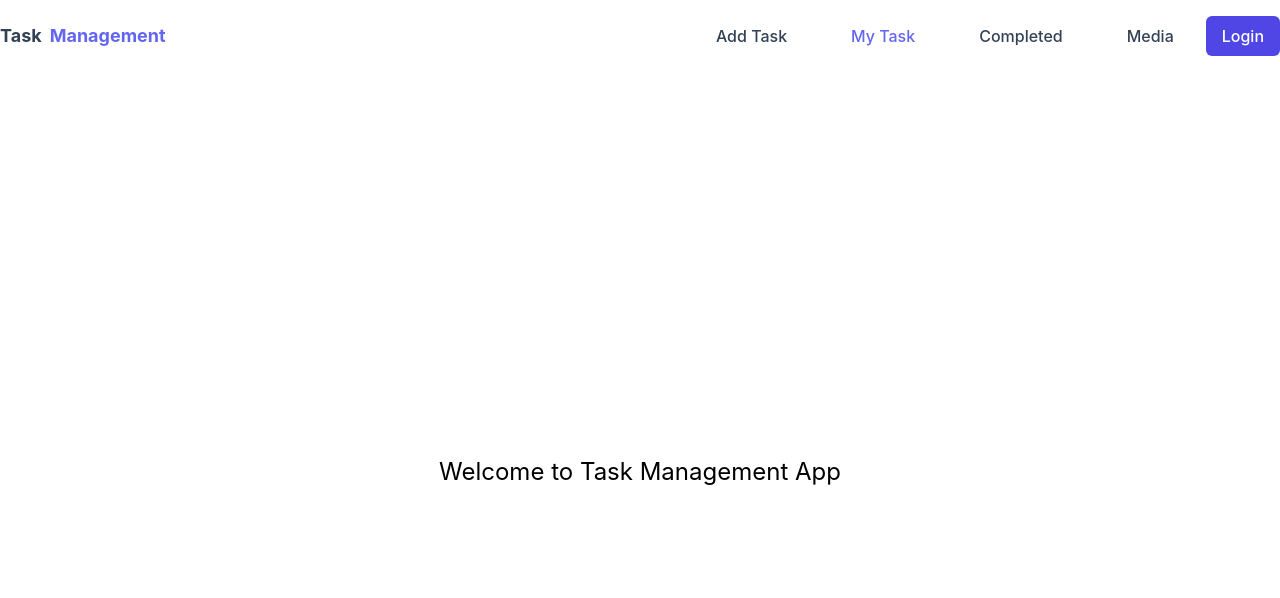
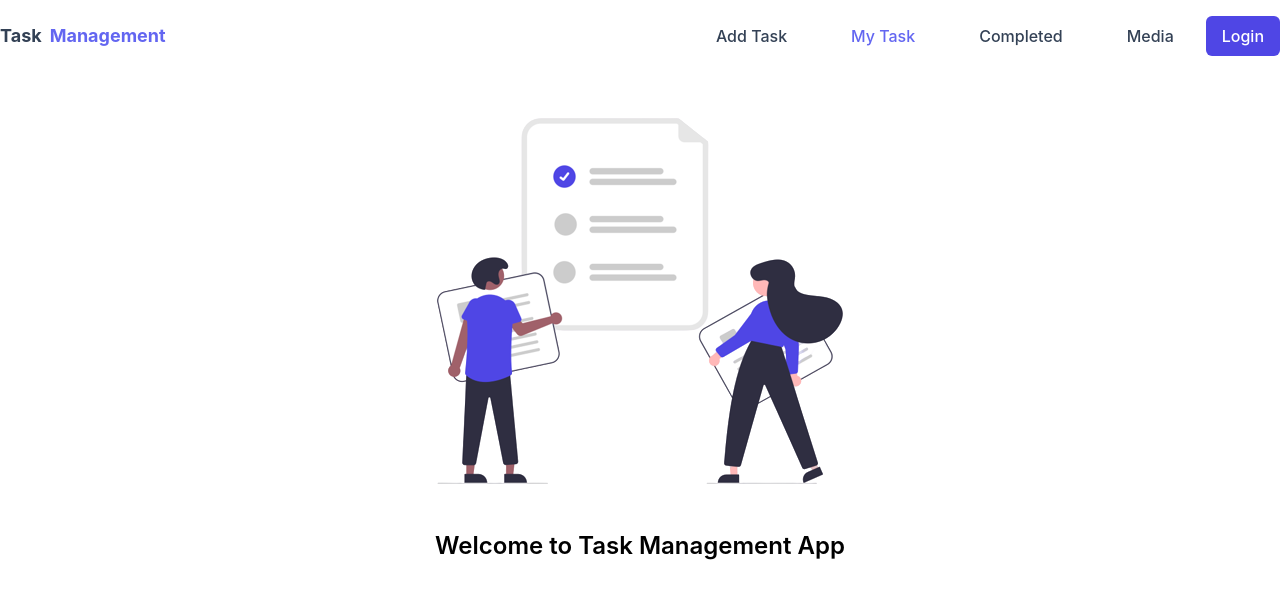
Before and after one commit to noyandey88/task-management-client, a React (Create React App) app: page / in a window 1280 px wide. Shown: the top 598 px of the page. Built offline with nearby package versions, Linux system fonts and the light colour scheme; the HTML template or start-up script is replaced by a standard one.

Commit message:
home page added

```diff
--- a/src/components/Home/Home.tsx
+++ b/src/components/Home/Home.tsx
@@ -1,9 +1,12 @@
+/* eslint-disable jsx-a11y/img-redundant-alt */
 import React from 'react';
+import taskImage from '../../assets/task.png';
 
 const Home = () => {
   return (
-    <div className="h-screen flex justify-center items-center">
-      <h1 className="text-2xl">Welcome to Task Management App</h1>
+    <div className="flex justify-center items-center flex-col">
+      <img src={taskImage} alt="task-image" />
+      <h1 className="text-2xl font-semibold">Welcome to Task Management App</h1>
     </div>
   );
 };
```
Also changed, not shown: src/assets/task.png (added).
